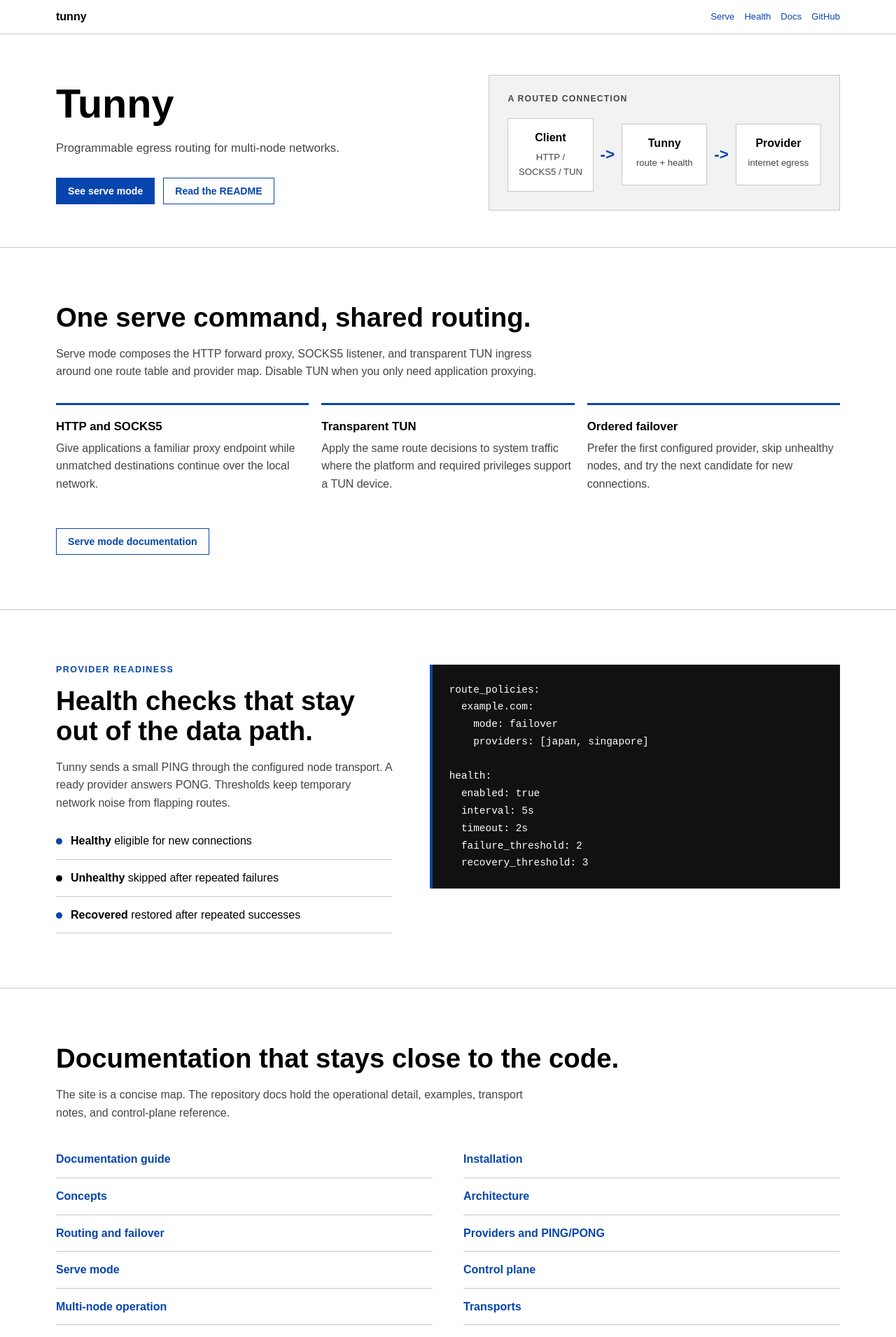
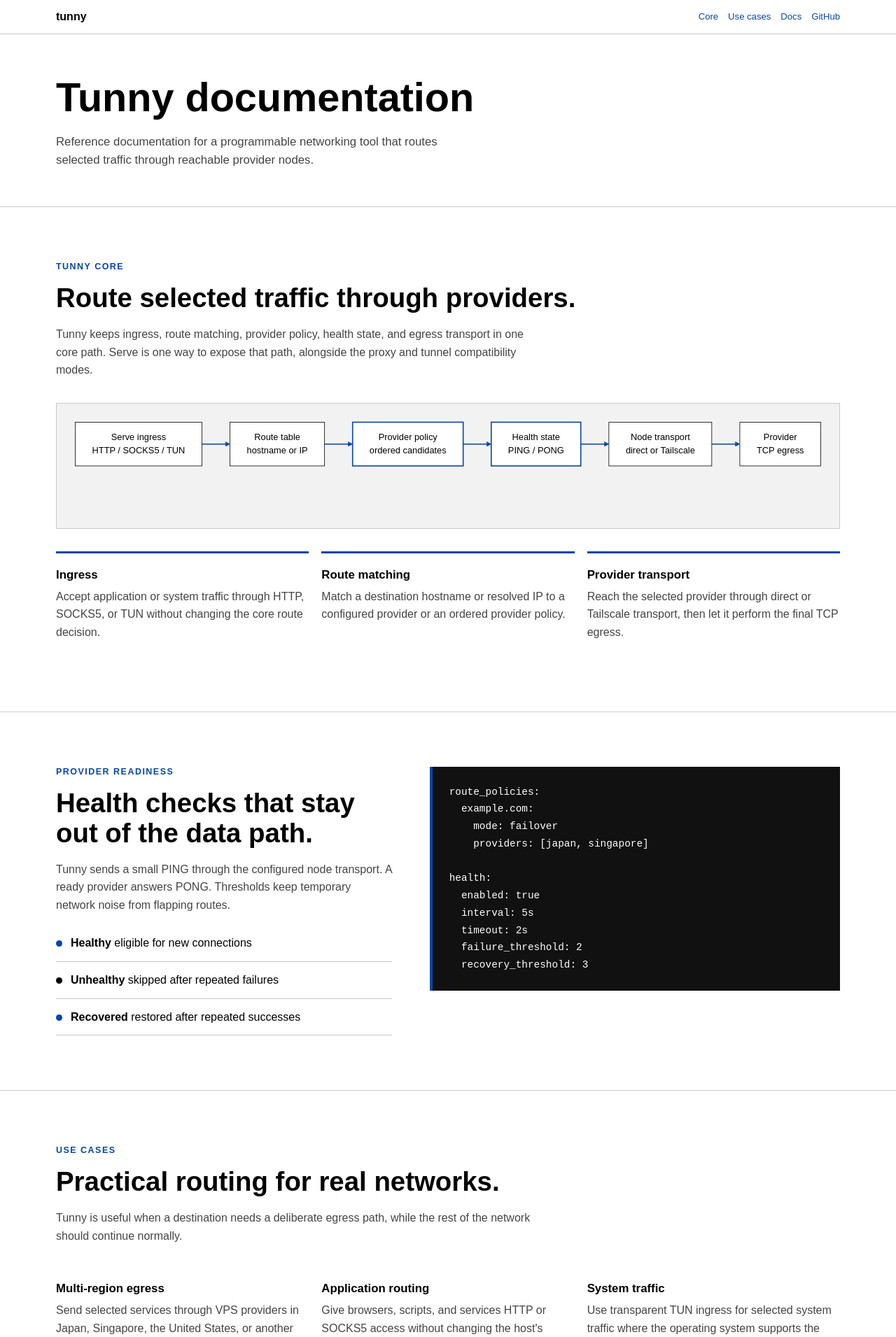
Before and after one commit to Aldiwildan77/tunny, a Jekyll site: the page docs/index.html, which Jekyll copies as it is, in a window 1280 px wide. Shown: the top 1911 px of the page at 70% size. Built offline with Jekyll 4.4.1, drawn with Linux system fonts in a browser that asks for light colours; some of the changed text lies outside the part shown.

Commit message:
style: update footer text to remove version number and enhance clarity

```diff
--- a/docs/_layouts/default.html
+++ b/docs/_layouts/default.html
@@ -51,7 +51,7 @@
     {{ content }}
   </main>
   <footer>
-    Tunny v0.4.0 · <a href="{{ '/' | relative_url }}">Project home</a> · <a href="https://github.com/Aldiwildan77/tunny">Source repository</a>
+    Tunny · <a href="{{ '/' | relative_url }}">Project home</a> · <a href="https://github.com/Aldiwildan77/tunny">Source repository</a>
   </footer>
 </body>
 </html>
--- a/docs/index.html
+++ b/docs/index.html
@@ -28,22 +28,9 @@
     a { color: var(--blue); }
     a:hover { color: var(--blue-dark); }
     .wrap { width: min(var(--max), calc(100% - 40px)); margin: 0 auto; }
-    .topbar {
-      border-bottom: 1px solid var(--line);
-      background: #fff;
-    }
-    .nav {
-      min-height: 48px;
-      display: flex;
-      align-items: center;
-      justify-content: space-between;
-      gap: 18px;
-    }
-    .brand {
-      color: var(--ink);
-      font: 700 1rem/1 Arial, Helvetica, sans-serif;
-      text-decoration: none;
-    }
+    .topbar { border-bottom: 1px solid var(--line); background: #fff; }
+    .nav { min-height: 48px; display: flex; align-items: center; justify-content: space-between; gap: 18px; }
+    .brand { color: var(--ink); font: 700 1rem/1 Arial, Helvetica, sans-serif; text-decoration: none; }
     nav { display: flex; gap: 14px; flex-wrap: wrap; }
     nav a { font: 400 .82rem/1 Arial, Helvetica, sans-serif; text-decoration: none; }
     .hero {
@@ -75,21 +62,13 @@
       text-decoration: none;
     }
     .button.secondary { color: var(--blue); background: transparent; }
-    .network {
-      padding: 26px;
-      border: 1px solid var(--line);
-      background: #f2f2f2;
-    }
-    .network-label { margin: 0 0 20px; color: var(--muted); font: 700 .76rem/1.2 Arial, Helvetica, sans-serif; letter-spacing: .1em; text-transform: uppercase; }
-    .node-row { display: grid; grid-template-columns: 1fr auto 1fr auto 1fr; gap: 10px; align-items: center; }
-    .node { min-height: 88px; padding: 17px 12px; border: 1px solid var(--line); background: var(--panel); text-align: center; }
-    .node strong { display: block; font: 700 1rem/1.2 Arial, Helvetica, sans-serif; }
-    .node small { display: block; margin-top: 8px; color: var(--muted); font-size: .82rem; }
-    .arrow { color: var(--blue); font: 700 1.4rem/1 Arial, Helvetica, sans-serif; }
+    .mermaid { min-height: 180px; padding: 20px; border: 1px solid var(--line); background: #f2f2f2; }
+    .core-diagram { margin: 34px 0 10px; }
     section { padding: 78px 0; border-bottom: 1px solid var(--line); }
     .section-intro { max-width: 690px; color: var(--muted); }
     .columns { display: grid; grid-template-columns: repeat(3, 1fr); gap: 18px; margin-top: 32px; }
     .item { padding: 22px 0; border-top: 3px solid var(--blue); }
+    .use-case-grid .item { border-top: 0; }
     .item p { margin: 0; color: var(--muted); }
     .health-layout { display: grid; grid-template-columns: .9fr 1.1fr; gap: 54px; align-items: start; }
     .status-list { margin: 0; padding: 0; list-style: none; }
@@ -106,8 +85,7 @@
       .hero { padding-top: 58px; }
       .hero-grid, .health-layout { grid-template-columns: 1fr; gap: 34px; }
       .columns, .docs { grid-template-columns: 1fr; }
-      .node-row { grid-template-columns: 1fr; }
-      .arrow { transform: rotate(90deg); justify-self: center; }
+      .mermaid { padding: 8px; }
     }
   </style>
 </head>
@@ -116,8 +94,8 @@
     <div class="wrap nav">
       <a class="brand" href="#top">tunny</a>
       <nav aria-label="Primary navigation">
-        <a href="#serve">Serve</a>
-        <a href="#health">Health</a>
+        <a href="#core">Core</a>
+        <a href="#usecases">Use cases</a>
         <a href="#docs">Docs</a>
         <a href="https://github.com/Aldiwildan77/tunny">GitHub</a>
       </nav>
@@ -126,38 +104,35 @@
 
   <main id="top">
     <section class="hero">
-      <div class="wrap hero-grid">
-        <div>
-          <h1>Tunny</h1>
-          <p class="lede">Programmable egress routing for multi-node networks.</p>
-          <div class="actions">
-            <a class="button" href="#serve">See serve mode</a>
-            <a class="button secondary" href="https://github.com/Aldiwildan77/tunny/blob/master/README.md">Read the README</a>
-          </div>
-        </div>
-        <div class="network" aria-label="Tunny network path diagram">
-          <p class="network-label">A routed connection</p>
-          <div class="node-row">
-            <div class="node"><strong>Client</strong><small>HTTP / SOCKS5 / TUN</small></div>
-            <span class="arrow" aria-hidden="true">-&gt;</span>
-            <div class="node"><strong>Tunny</strong><small>route + health</small></div>
-            <span class="arrow" aria-hidden="true">-&gt;</span>
-            <div class="node"><strong>Provider</strong><small>internet egress</small></div>
-          </div>
-        </div>
+      <div class="wrap">
+        <h1>Tunny documentation</h1>
+        <p class="lede">Reference documentation for a programmable networking tool that routes selected traffic through reachable provider nodes.</p>
       </div>
     </section>
 
-    <section id="serve">
+    <section id="core">
       <div class="wrap">
-        <h2>One serve command, shared routing.</h2>
-        <p class="section-intro">Serve mode composes the HTTP forward proxy, SOCKS5 listener, and transparent TUN ingress around one route table and provider map. Disable TUN when you only need application proxying.</p>
+        <p class="eyebrow">Tunny core</p>
+        <h2>Route selected traffic through providers.</h2>
+        <p class="section-intro">Tunny keeps ingress, route matching, provider policy, health state, and egress transport in one core path. Serve is one way to expose that path, alongside the proxy and tunnel compatibility modes.</p>
+        <div class="mermaid core-diagram" aria-label="Tunny core architecture diagram">
+      flowchart LR
+        ingress["Serve ingress<br/>HTTP / SOCKS5 / TUN"] --> route["Route table<br/>hostname or IP"]
+        route --> policy["Provider policy<br/>ordered candidates"]
+        policy --> health["Health state<br/>PING / PONG"]
+        health --> transport["Node transport<br/>direct or Tailscale"]
+        transport --> provider["Provider<br/>TCP egress"]
+        classDef core fill:#ffffff,stroke:#000000,color:#000000,stroke-width:1px
+        classDef decision fill:#ffffff,stroke:#0645ad,color:#000000,stroke-width:2px
+        class ingress,route,transport,provider core
+        class policy,health decision
+        linkStyle default stroke:#0645ad,stroke-width:2px
+        </div>
         <div class="columns">
-          <div class="item"><h3>HTTP and SOCKS5</h3><p>Give applications a familiar proxy endpoint while unmatched destinations continue over the local network.</p></div>
-          <div class="item"><h3>Transparent TUN</h3><p>Apply the same route decisions to system traffic where the platform and required privileges support a TUN device.</p></div>
-          <div class="item"><h3>Ordered failover</h3><p>Prefer the first configured provider, skip unhealthy nodes, and try the next candidate for new connections.</p></div>
+          <div class="item"><h3>Ingress</h3><p>Accept application or system traffic through HTTP, SOCKS5, or TUN without changing the core route decision.</p></div>
+          <div class="item"><h3>Route matching</h3><p>Match a destination hostname or resolved IP to a configured provider or an ordered provider policy.</p></div>
+          <div class="item"><h3>Provider transport</h3><p>Reach the selected provider through direct or Tailscale transport, then let it perform the final TCP egress.</p></div>
         </div>
-        <div class="actions"><a class="button secondary" href="serve.html">Serve mode documentation</a></div>
       </div>
     </section>
 
@@ -184,6 +159,33 @@
   timeout: 2s
   failure_threshold: 2
   recovery_threshold: 3</code></pre>
+      </div>
+    </section>
+
+    <section id="usecases">
+      <div class="wrap">
+        <p class="eyebrow">Use cases</p>
+        <h2>Practical routing for real networks.</h2>
+        <p class="section-intro">Tunny is useful when a destination needs a deliberate egress path, while the rest of the network should continue normally.</p>
+        <div class="columns use-case-grid">
+          <div class="item">
+            <h3>Multi-region egress</h3>
+            <p>Send selected services through VPS providers in Japan, Singapore, the United States, or another reachable region.</p>
+          </div>
+          <div class="item">
+            <h3>Application routing</h3>
+            <p>Give browsers, scripts, and services HTTP or SOCKS5 access without changing the host's default network path.</p>
+          </div>
+          <div class="item">
+            <h3>System traffic</h3>
+            <p>Use transparent TUN ingress for selected system traffic where the operating system supports the required device access.</p>
+          </div>
+          <div class="item">
+            <h3>Provider resilience</h3>
+            <p>Order provider candidates, check readiness with PING/PONG, and fail over new connections when a provider becomes unhealthy.</p>
+          </div>
+        </div>
+        <div class="actions"><a class="button secondary" href="concepts.html">Read the concepts</a></div>
       </div>
     </section>
 
@@ -215,8 +217,19 @@
 
   <footer>
     <div class="wrap">
-      <p>Tunny v0.4.0 · Open source networking tool · <a href="https://github.com/Aldiwildan77/tunny">View source on GitHub</a></p>
+      <p>Tunny · Open source networking tool · <a href="https://github.com/Aldiwildan77/tunny">View source on GitHub</a></p>
     </div>
   </footer>
+<script type="module">
+  import mermaid from "https://cdn.jsdelivr.net/npm/mermaid@10/dist/mermaid.esm.min.mjs";
+  mermaid.initialize({ startOnLoad: true, theme: "base", themeVariables: {
+    background: "#f2f2f2",
+    primaryColor: "#ffffff",
+    primaryTextColor: "#000000",
+    primaryBorderColor: "#000000",
+    lineColor: "#0645ad",
+    fontFamily: "Arial, Helvetica, sans-serif"
+  }});
+</script>
 </body>
 </html>
```
